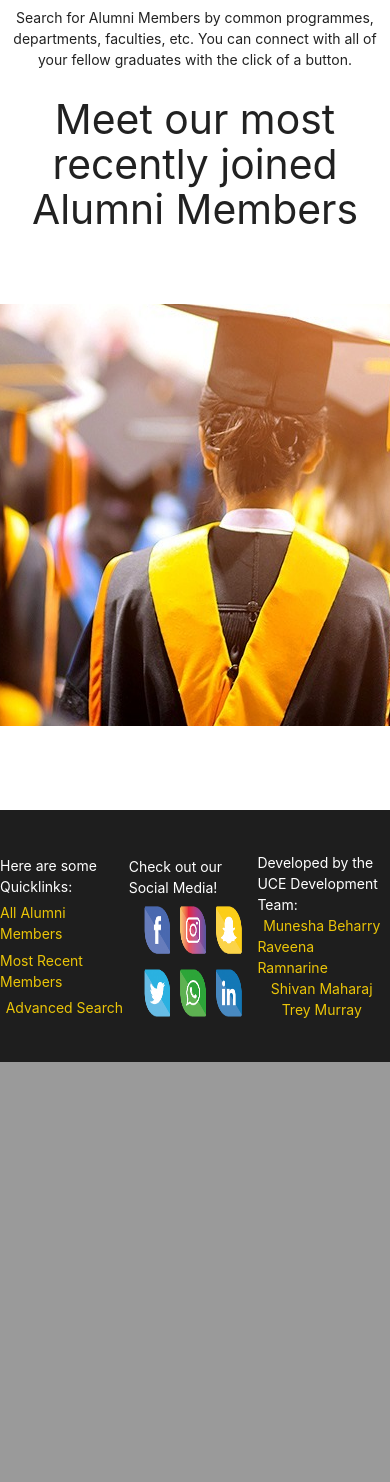
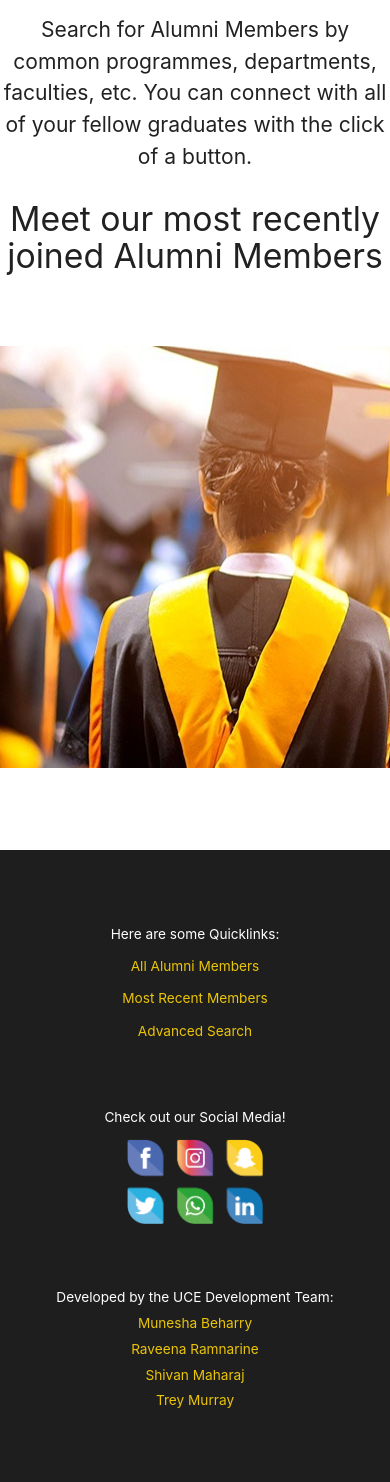
Before and after one commit to ShivsTKD/AlumGal, a Flask app: template App/templates/home.html in a window 390 px wide; the page is wider, and only the part inside the window is pictured. Shown: the part 865-2347 px from the top of that part. Before the commit the page ends 1927 px from the top of that part, so only its background shows below. Run offline with Flask 2, Linux system fonts and the light colour scheme; the template is opened without the code that fills it, so the values that code supplies are empty.

Commit message:
started responsive design reached footer ipad air

```diff
--- a/App/static/style.css
+++ b/App/static/style.css
@@ -212,6 +223,18 @@
   margin: max(1em, 20vh) auto 1em auto;
 }
 
+#welcomecard{
+ margin-left: 6.5em;
+}
+
+#content>p:first-child{
+  font-size: 2.5vmax;
+}
+
+#recentAlums{
+  font-size: 4vmax;
+}
+
 .carousel-container{
   display:flex;
   flex-direction: row;
@@ -397,6 +428,7 @@
   display: flex;
   flex-direction: row;
   color: white;
+  font-size: 2vmin;
 }
 
 footer>div{
@@ -411,9 +443,7 @@
 }
 
 footer>div>img{
-  min-height: 8em;
-  height: 15vmin;
-  max-width: 25vmin;
+  width: 12em;
 }
 
 footer>div>a{
@@ -444,3 +474,101 @@
 #return:hover{
   opacity: 1;
 }
+
+@media screen and (max-width: 1280px) {
+  .carousel-container img{
+    height: 50vmin;
+  }
+
+  .card-content{
+    margin: 5px auto;
+    height: 7vmax;
+  }
+
+  #aboutuscard{
+    width: 45vw;
+  }
+}
+
+@media screen and (max-width: 1024px) {
+  .carousel-container img{
+    height: 35vmin;
+  }
+
+  #aboutuscard{
+    width: 50vw;
+  }
+}
+
+@media screen and (max-width: 896px) {
+
+  #user{
+    flex-direction: column;
+    height: 90vh;
+  }
+
+  #details{
+    order: 2;
+  }
+
+  #userimg{
+    order: 1;
+    height: 40vh;
+  }
+
+  #userimg img{
+    height: 90%;
+  }
+
+  #welcomecard h3{
+    font-size: 2em;
+  }
+
+  .carousel-container img{
+    height: 80%;
+  }
+
+  .carousel-container {
+    flex-direction: column;
+  }
+
+  .carousel-container .card{
+    width: 75%;
+    margin: 2em auto;
+  }
+
+  #aboutuscard{
+    width: 100%;
+  }
+
+  #aboutuscard p{
+    font-size: 3vmin;
+  }
+
+  footer{
+    flex-direction: column;
+    font-size: 3.5vmin;
+  }
+
+  footer>div{
+    margin: 2em auto;
+  }
+
+  footer>div>img{
+    width: 10em;
+  }
+}
+
+@media screen and (max-width: 480px){
+  #navbar>div>a>img{
+    height: 80%;
+  }
+
+  .carousel-container .card{
+    margin: 4em auto;
+  }
+
+  .carousel-container .card img{
+    height: 100%;
+  }
+}
--- a/App/templates/home.html
+++ b/App/templates/home.html
@@ -23,7 +23,7 @@
 
 {% block bg %}
 <div class="parallax-container valign-wrapper" style="height: 85vh;">
-    <div class="row" style="margin-left: 6.5em;">
+    <div id="welcomecard" class="row">
         <div class="col s6 card" style="border-radius: 5px; background-color: rgba(255, 255, 255, 0.6); margin-top: 3em;">
             <div class="container center">
                 <div class="row">
@@ -91,7 +91,7 @@
     </div>
     <div>
         <span>Check out our Social Media!</span>
-        <img id="socials" style="cursor: pointer;" src="/static/pictures/SocialMediaIcons.png" alt="Social Media Links">
+        <img style="cursor: pointer;" src="/static/pictures/SocialMediaIcons.png" alt="Social Media Links">
     </div>
     <div>
         <span>Developed by the UCE Development Team:</span>
```
Also changed, not shown: other parts of App/static/style.css (+27 -8 lines).
